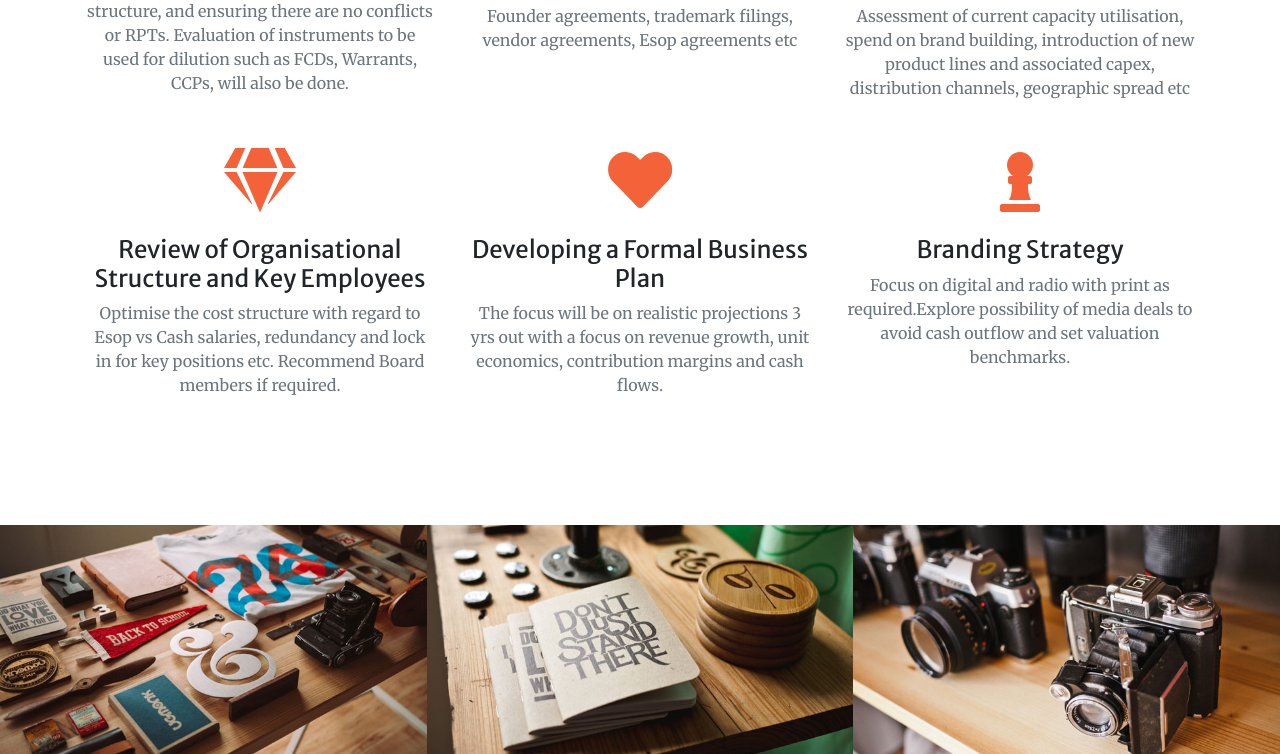
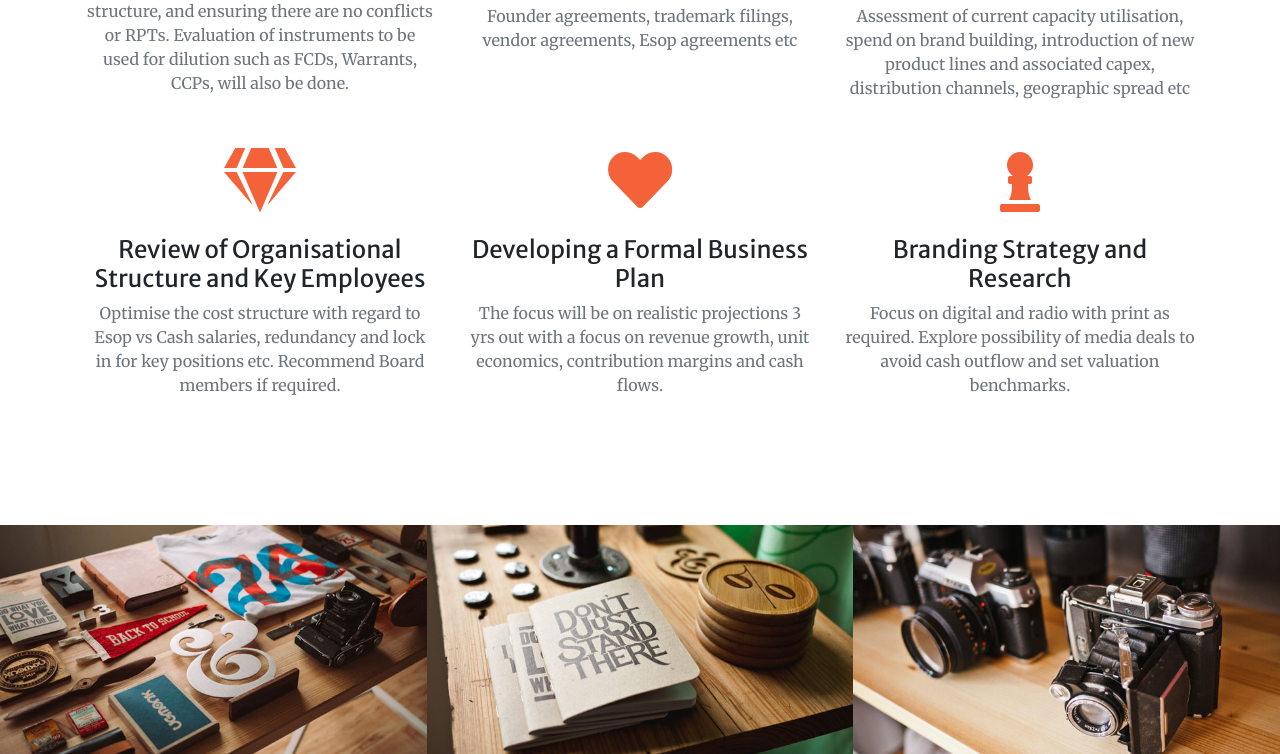
Before and after one commit to lakshmikumaran-sridharan/browndome-website, a Django app: page /accounts/password/reset/ in a window 1280 px wide. Shown: the part 1741-2495 px from the top of the page. Run offline with Django 3.2, Linux system fonts and the light colour scheme; some libraries are stand-ins or nearby versions.

Commit message:
Text changes

```diff
--- a/browndome/templates/base.html
+++ b/browndome/templates/base.html
@@ -150,8 +150,8 @@
         <div class="col-lg-4 col-md-6 text-center">
           <div class="mt-5">
             <i class="fas fa-4x fa-chess-pawn text-primary mb-4"></i>
-            <h3 class="h4 mb-2">Branding Strategy</h3>
-            <p class="text-muted mb-0">Focus on digital and radio with print as required.Explore possibility of media
+            <h3 class="h4 mb-2">Branding Strategy and Research</h3>
+            <p class="text-muted mb-0">Focus on digital and radio with print as required. Explore possibility of media
               deals to avoid cash outflow and set valuation benchmarks.</p>
           </div>
         </div>
@@ -311,7 +311,7 @@
   <!-- Footer -->
   <footer class="bg-light py-5">
     <div class="container">
-      <div class="small text-center text-muted">Copyright &copy; 2019 - Start Bootstrap</div>
+      <div class="small text-center text-muted">Copyright &copy; 2019 - Browndome</div>
     </div>
   </footer>
 
```
